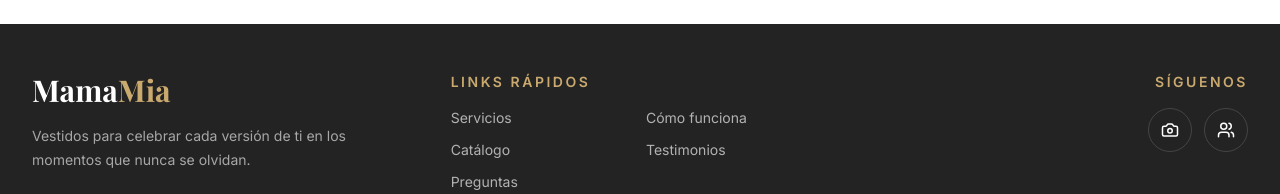
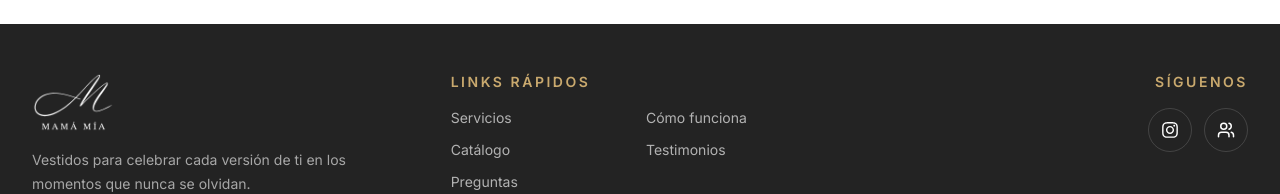
Before and after one commit to ganommx/mama_mia_landingpage, a Next.js app: page / in a window 1280 px wide. Shown: the part 6410-6604 px from the top of the page. Built offline with nearby package versions, Linux system fonts and the light colour scheme; no server answers; a web font is replaced by a local one.

Commit message:
Se mejoró el footer

```diff
--- a/components/layout/Footer.tsx
+++ b/components/layout/Footer.tsx
@@ -1,8 +1,11 @@
 "use client";
 
 import { usePathname } from "next/navigation";
-import { Camera, Users } from "lucide-react";
+import Image from "next/image";
+import { Users } from "lucide-react";
+import { FaInstagram } from "react-icons/fa";
 
+import mamaMiaBlack from "@/public/images/mama_mia_black.png";
 import { NAVIGATION_ITEMS } from "@/constants/navigation";
 
 export const Footer = () => {
@@ -23,11 +26,12 @@ export const Footer = () => {
     <footer className="bg-[#232323] px-5 py-12 text-white sm:px-8">
       <div className="mx-auto grid max-w-7xl gap-10 border-b border-white/10 pb-10 md:grid-cols-3">
         <div>
-          <a
-            className="font-display text-3xl font-bold"
-            href={resolveHref("#inicio")}
-          >
-            Mama<span className="text-brand-primary">Mia</span>
+          <a className="flex items-center" href={resolveHref("#inicio")}>
+            <Image
+              alt="Mamá Mía"
+              className="h-16 w-auto brightness-0 invert sm:h-[60px]"
+              src={mamaMiaBlack}
+            />
           </a>
 
           <p className="mt-4 max-w-xs text-sm leading-6 text-white/60">
@@ -63,9 +67,11 @@ export const Footer = () => {
             <a
               aria-label="Instagram de MamaMia"
               className="rounded-full border border-white/15 p-3 hover:border-brand-primary hover:text-brand-primary"
-              href="#"
+              href="https://www.instagram.com/mamamia.337/"
+              rel="noopener noreferrer"
+              target="_blank"
             >
-              <Camera aria-hidden="true" size={18} />
+              <FaInstagram aria-hidden="true" size={18} />
             </a>
 
             <a
```
